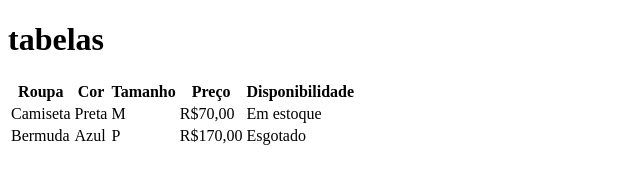
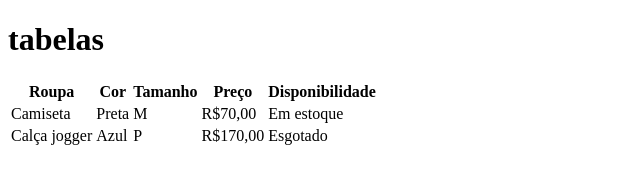
Before and after one commit to EstevaoNovak/aula-tabela, a plain HTML site: page index.html in a window 1280 px wide. Shown: the whole page, without its empty margins (0-640 px from the left). Drawn offline with Linux system fonts and the light colour scheme.

Commit message:
trocado de bermuda para calça jogger

```diff
--- a/index.html
+++ b/index.html
@@ -26,7 +26,7 @@
             <td>Em estoque</td>
         </tr>
         <tr>
-            <td>Bermuda</td>
+            <td>Calça jogger</td>
             <td>Azul</td>
             <td>P</td>
             <td>R$170,00</td>
```
